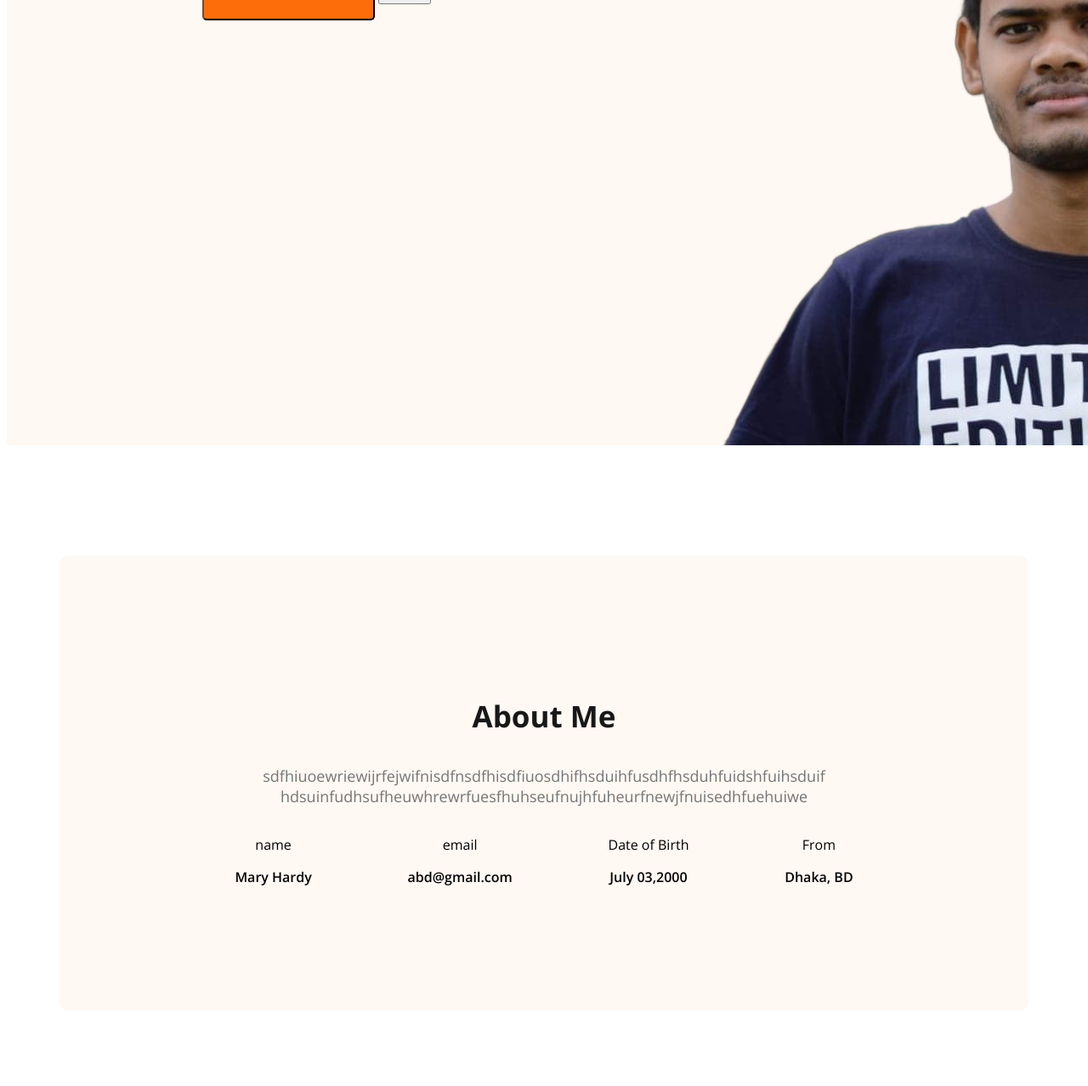
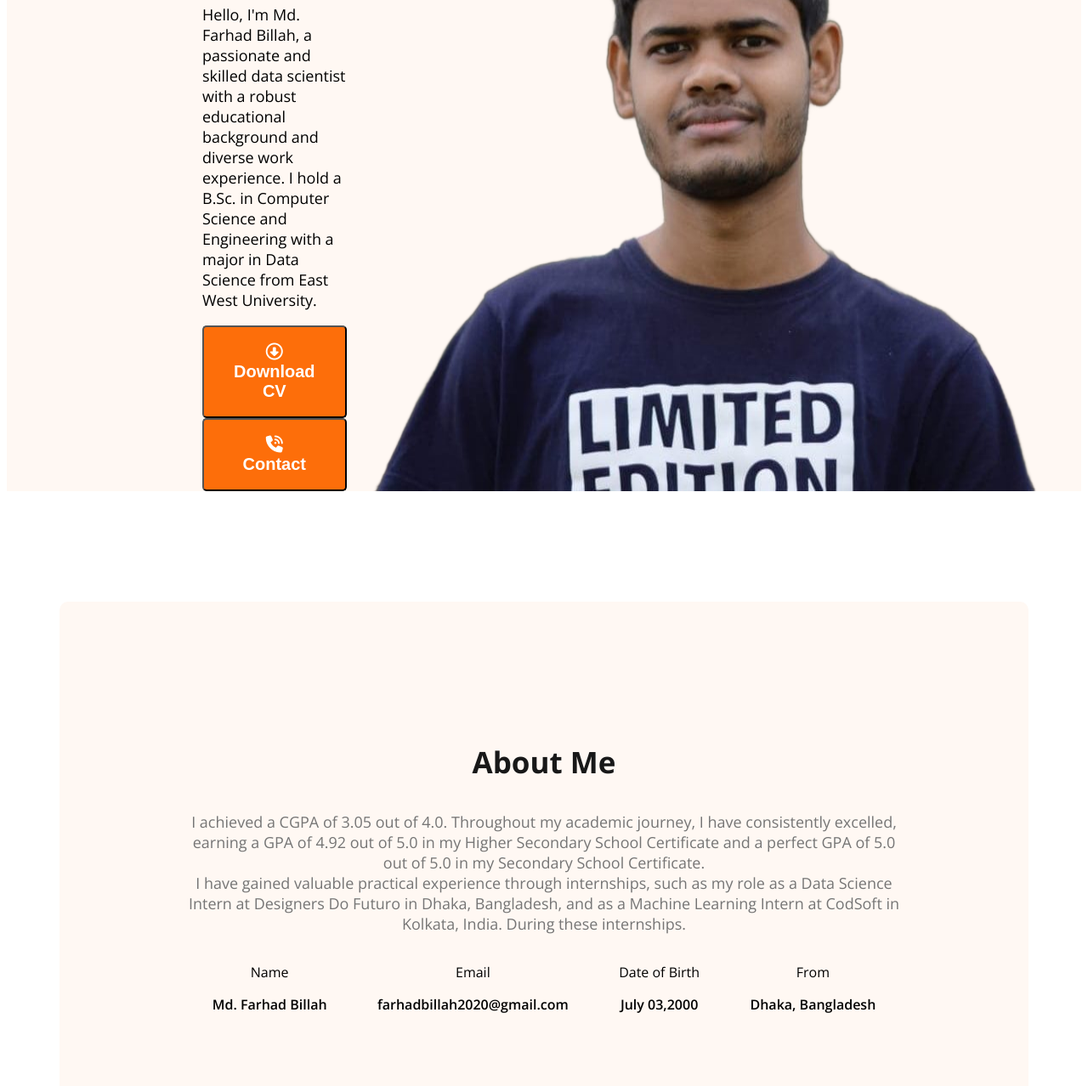
Before and after one commit to Farhad0111/web-dev-Portfolio, a plain HTML site: page index.html in a window 1280 px wide. Shown: the part 577-1855 px from the top of the page at 85% size. Drawn offline with nearby package versions, Linux system fonts and the light colour scheme.

Commit message:
Add files via upload

```diff
--- a/index.html
+++ b/index.html
@@ -14,11 +14,13 @@
 
 
     <link rel="stylesheet" href="styles/portfolio.css">
+
+    <script src="https://kit.fontawesome.com/0e0fe24f0c.js" crossorigin="anonymous"></script>
 </head>
 <body class="open-sans-normal">
     <header class="header secondary-bg">
         <nav>
-            <h3 class="nav-title">Ma<span class="text-primary">r</span>y</h3>
+            <h3 class="nav-title">Far<span class="text-primary">d</span>ad</h3>
             <ul>
                 <li><a class="dark-2" href="">Portfolio</a></li>
                 <li><a class="dark-2" href="">Blog</a></li>
@@ -28,12 +30,12 @@
         <div class="banner">
             <div class="banner-content">
                 <h4 class="banner-greeting dark-2">Hi, I am</h4>
-                <h1 class="nanner-title">Mary Hardy</h1>
+                <h1 class="nanner-title">Md. Farhad Billah</h1>
                 <p class="banner-description">
-                    sdhfjhsdflsjdlkfjksdhfjsdljfhkjsdhjksjdhfweuhruwenfnwfbfuidsufudsbfsuidfnjsdhfbidshfidshuif
+                Hello, I'm Md. Farhad Billah, a passionate and skilled data scientist with a robust educational background and diverse work experience. I hold a B.Sc. in Computer Science and Engineering with a major in Data Science from East West University.
                 </p>
-                <button class="btn-primary">Download CV</button>
-                <button>Contact</button>
+                <button class="btn-primary"><i class="fa-regular fa-circle-down"></i> Download CV</button>
+                <button class="btn-primary"><i class="fa-solid fa-phone-volume"></i> Contact</button>
 
             </div>
             <img class="banner-profile-pic" src="owner.png" alt="">
@@ -43,18 +45,18 @@
         <section class="about secondary-bg">
             <h3 class="section-title">About Me</h3>
             <p class="section-description">
-                sdfhiuoewriewijrfejwifnisdfnsdfhisdfiuosdhifhsduihfusdhfhsduhfuidshfuihsduif<br>
-                hdsuinfudhsufheuwhrewrfuesfhuhseufnujhfuheurfnewjfnuisedhfuehuiwe
+                I achieved a CGPA of 3.05 out of 4.0. Throughout my academic journey, I have consistently excelled, earning a GPA of 4.92 out of 5.0 in my Higher Secondary School Certificate and a perfect GPA of 5.0 out of 5.0 in my Secondary School Certificate.<br>
+                I have gained valuable practical experience through internships, such as my role as a Data Science Intern at Designers Do Futuro in Dhaka, Bangladesh, and as a Machine Learning Intern at CodSoft in Kolkata, India. During these internships.
             </p>
             <div class="about-items">
                 <!---.about-item*4>p.item-title+p.item-description--->
                 <div class="about-item">
-                    <p class="item-title">name</p>
-                    <p class="item-description">Mary Hardy</p>
+                    <p class="item-title">Name</p>
+                    <p class="item-description">Md. Farhad Billah</p>
                 </div>
                 <div class="about-item">
-                    <p class="item-title">email</p>
-                    <p class="item-description">abd@gmail.com</p>
+                    <p class="item-title">Email</p>
+                    <p class="item-description">farhadbillah2020@gmail.com</p>
                 </div>
                 <div class="about-item">
                     <p class="item-title">Date of Birth</p>
@@ -62,7 +64,7 @@
                 </div>
                 <div class="about-item">
                     <p class="item-title">From</p>
-                    <p class="item-description">Dhaka, BD</p>
+                    <p class="item-description">Dhaka, Bangladesh</p>
                 </div>
 
             </div>
@@ -145,7 +147,7 @@
                 </div>
             </div>
             <div class="text-center resume-download-cv">
-            <button class="btn-primary text-center">Download CV</button>
+            <button class="btn-primary text-center"><i class="fa-regular fa-circle-down"></i>  Download CV</button>
             </div>
         </section>
 
```
